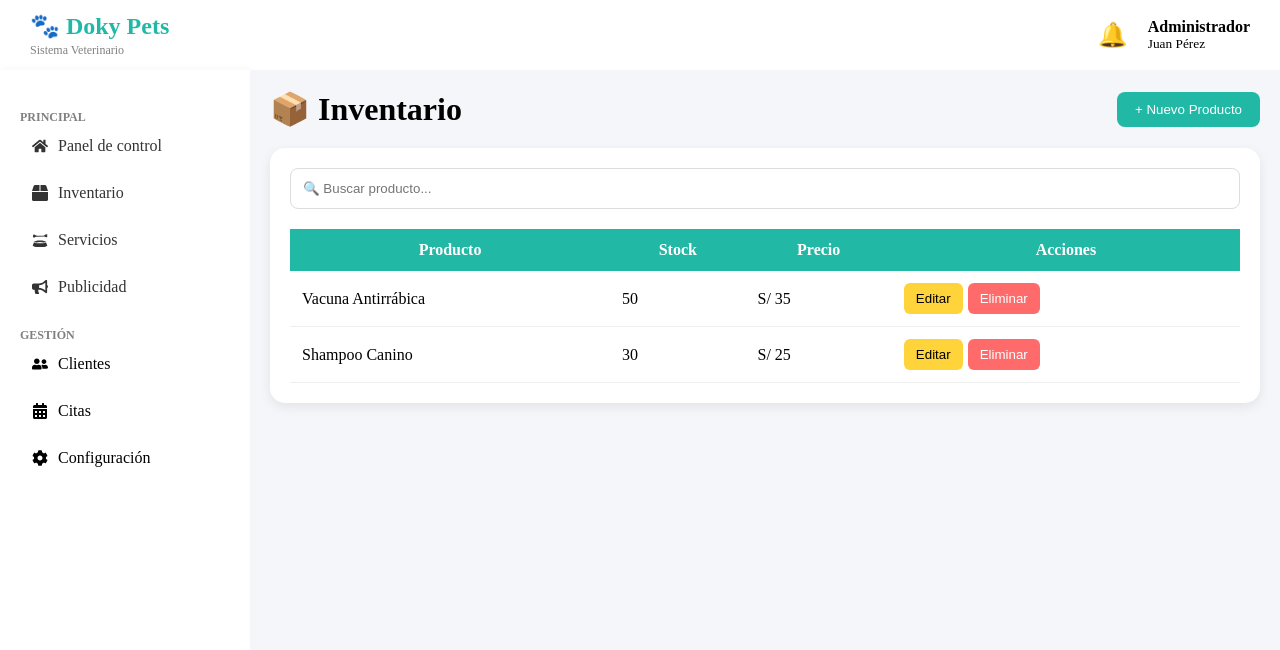
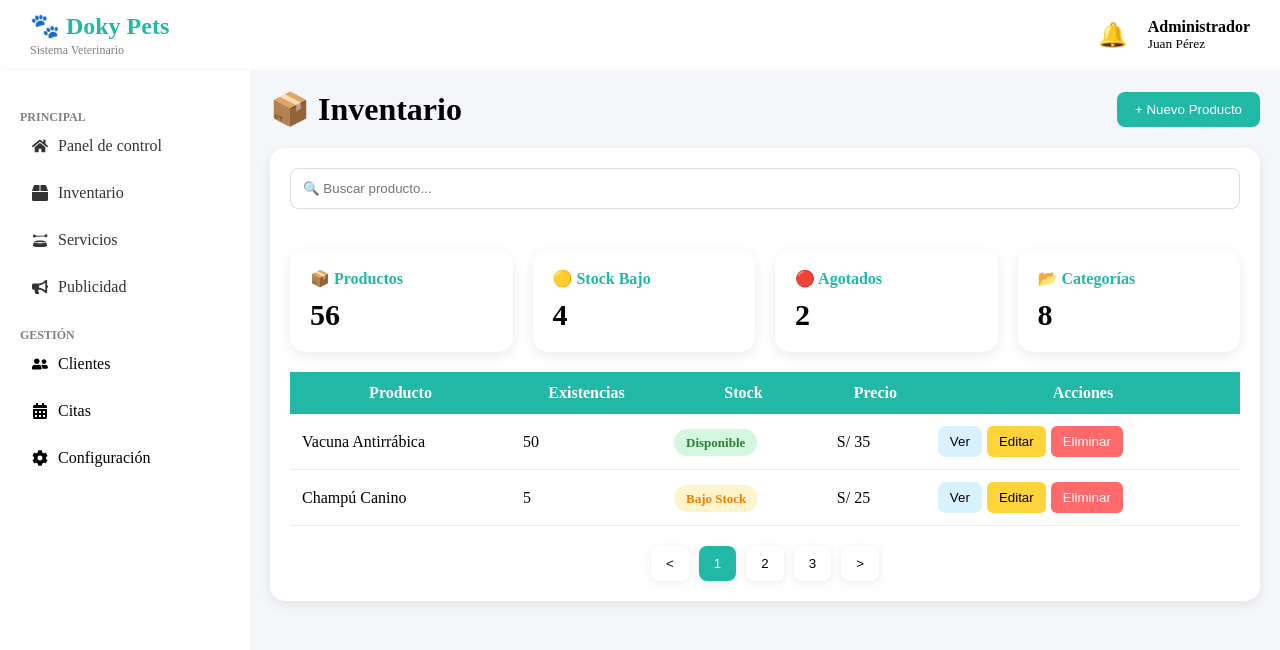
Before and after one commit to yadirallce28s-create/Sistema-Inventario, a React (Vite) app in the folder frontend/: page /inventario in a window 1280 px wide. Shown: the top 650 px of the page. Built offline with nearby package versions, Linux system fonts and the light colour scheme.

Commit message:
feat: improve inventory UI with stats cards and stock status

```diff
--- a/frontend/src/css/inventario.css
+++ b/frontend/src/css/inventario.css
@@ -138,3 +138,90 @@
     border-radius:8px;
     cursor:pointer;
 }
+/* TARJETAS RESUMEN */
+
+.inventory-stats{
+    display:flex;
+    gap:20px;
+    margin:20px 0;
+}
+
+.stat-card{
+    flex:1;
+    background:white;
+    padding:20px;
+    border-radius:15px;
+    box-shadow:0 4px 12px rgba(0,0,0,.08);
+}
+
+.stat-card h4{
+    margin:0;
+    color:#22b8a6;
+}
+
+.stat-card p{
+    font-size:30px;
+    font-weight:bold;
+    margin-top:10px;
+}
+
+/* ESTADOS */
+
+.estado{
+    padding:6px 12px;
+    border-radius:20px;
+    font-size:13px;
+    font-weight:bold;
+}
+
+.disponible{
+    background:#d4f8df;
+    color:#2e7d32;
+}
+
+.bajo{
+    background:#fff5cc;
+    color:#f57c00;
+}
+
+.agotado{
+    background:#ffd6d6;
+    color:#c62828;
+}
+
+/* BOTON VER */
+
+.btn-ver{
+    background:#d8f2ff;
+    border:none;
+    padding:8px 12px;
+    border-radius:8px;
+    cursor:pointer;
+    margin-right:5px;
+}
+
+/* HOVER TABLA */
+
+tbody tr:hover{
+    background:#f7fbff;
+}
+.pagination{
+    margin-top:20px;
+    display:flex;
+    justify-content:center;
+    gap:10px;
+}
+
+.pagination button{
+    border:none;
+    background:white;
+    padding:10px 15px;
+    border-radius:8px;
+    cursor:pointer;
+    box-shadow:0 2px 8px rgba(0,0,0,.08);
+}
+
+.active-page{
+    background:#22b8a6 !important;
+    color:white;
+}
--- a/frontend/src/pages/Inventario.jsx
+++ b/frontend/src/pages/Inventario.jsx
@@ -26,12 +26,36 @@ function Inventario() {
           placeholder="🔍 Buscar producto..."
           className="buscador"
         />
+        <div className="inventory-stats">
+
+          <div className="stat-card">
+            <h4>📦 Productos</h4>
+            <p>56</p>
+          </div>
+
+          <div className="stat-card">
+            <h4>🟡 Stock Bajo</h4>
+            <p>4</p>
+          </div>
+
+          <div className="stat-card">
+            <h4>🔴 Agotados</h4>
+            <p>2</p>
+          </div>
+
+          <div className="stat-card">
+            <h4>📂 Categorías</h4>
+            <p>8</p>
+          </div>
+
+        </div>
 
         <table className="tabla">
 
           <thead>
             <tr>
               <th>Producto</th>
+              <th>Existencias</th>
               <th>Stock</th>
               <th>Precio</th>
               <th>Acciones</th>
@@ -43,38 +67,56 @@ function Inventario() {
             <tr>
               <td>Vacuna Antirrábica</td>
               <td>50</td>
+
+              <td>
+                <span className="estado disponible">
+                  Disponible
+                </span>
+              </td>
+
               <td>S/ 35</td>
 
               <td>
-                <button className="btn-editar">
-                  Editar
-                </button>
-
-                <button className="btn-eliminar">
-                  Eliminar
-                </button>
+                <button className="btn-ver">Ver</button>
+                <button className="btn-editar">Editar</button>
+                <button className="btn-eliminar">Eliminar</button>
               </td>
             </tr>
 
             <tr>
-              <td>Shampoo Canino</td>
-              <td>30</td>
+              <td>Champú Canino</td>
+              <td>5</td>
+
+              <td>
+                <span className="estado bajo">
+                  Bajo Stock
+                </span>
+              </td>
+
               <td>S/ 25</td>
 
               <td>
-                <button className="btn-editar">
-                  Editar
-                </button>
-
-                <button className="btn-eliminar">
-                  Eliminar
-                </button>
+                <button className="btn-ver">Ver</button>
+                <button className="btn-editar">Editar</button>
+                <button className="btn-eliminar">Eliminar</button>
               </td>
             </tr>
 
           </tbody>
 
         </table>
+        <div className="pagination">
+          <button>{"<"}</button>
+
+          <button className="active-page">
+            1
+          </button>
+
+          <button>2</button>
+          <button>3</button>
+
+          <button>{">"}</button>
+        </div>
         {mostrarModal && (
           <div className="modal-overlay">
 
```
